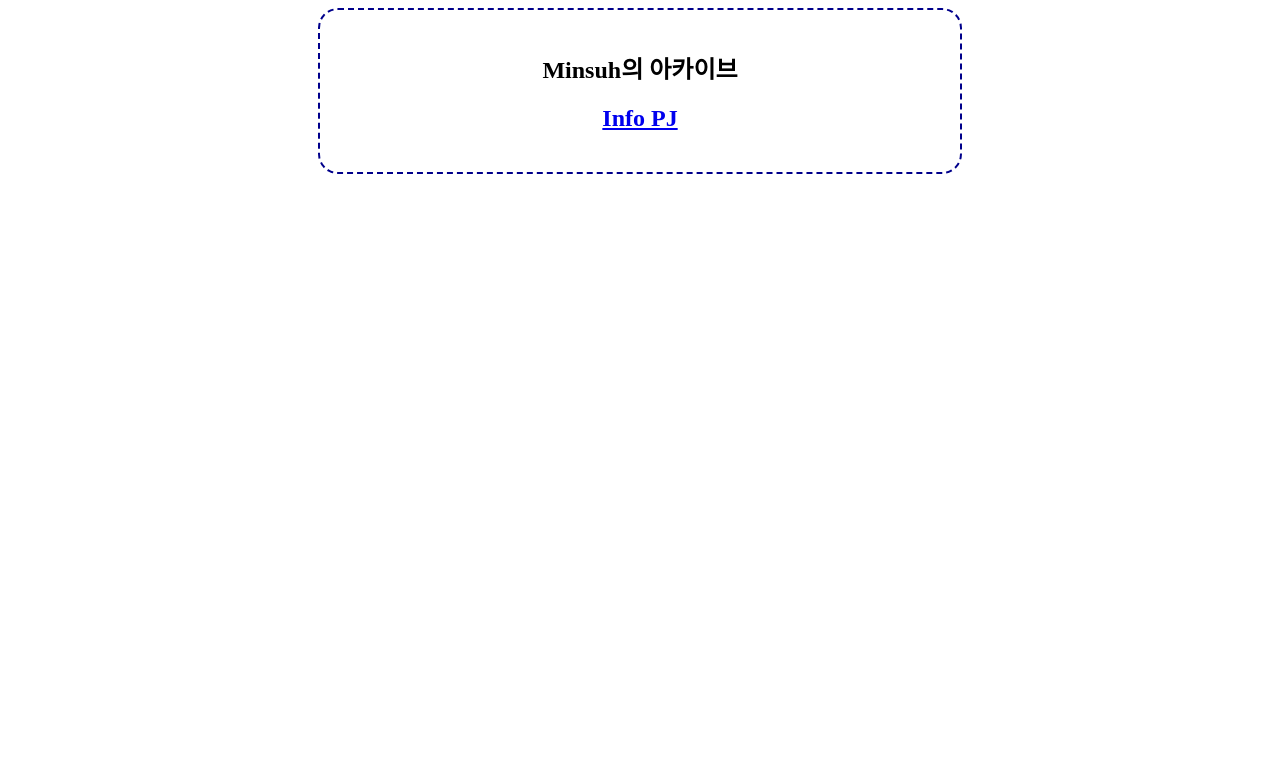
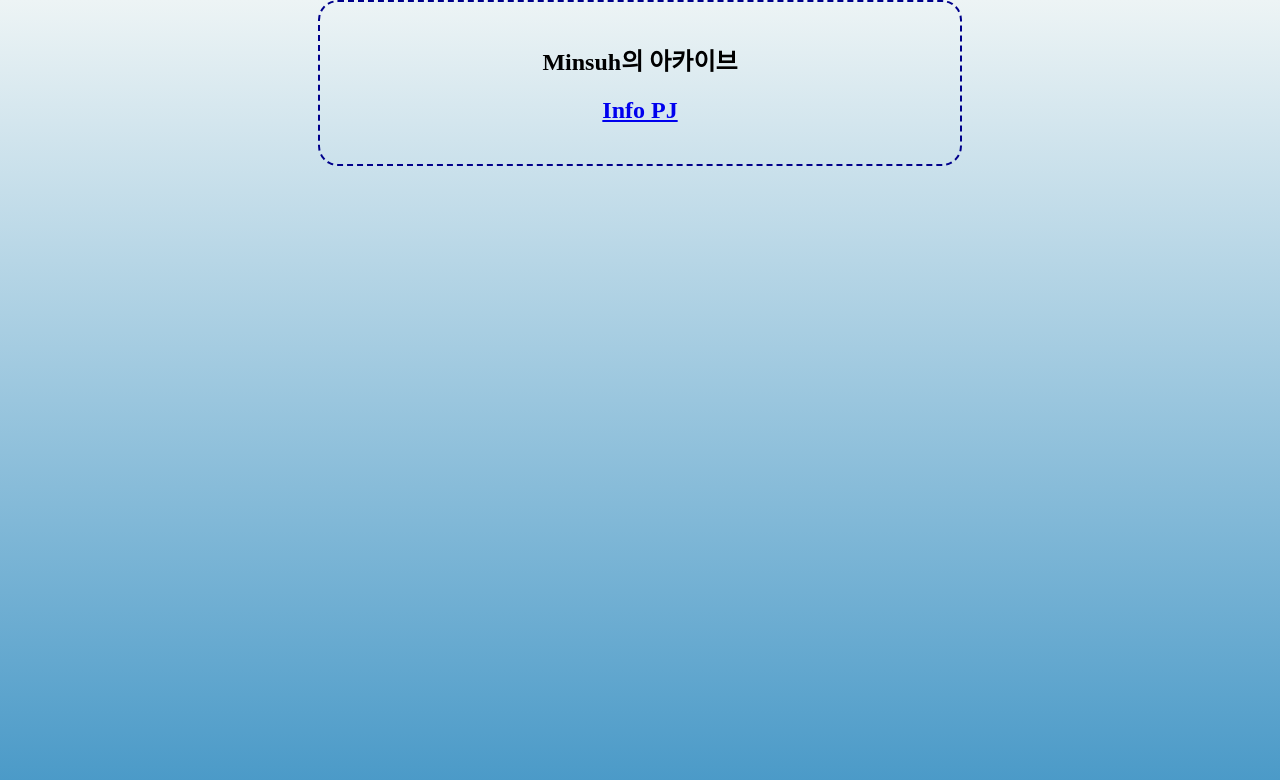
Before and after one commit to rohgubn/FED-RF-2nd-minsuhRoh, a plain HTML site: page index.html in a window 1280 px wide. Drawn offline with Linux system fonts and the light colour scheme.

Commit message:
선형 그라데이션

```diff
--- a/index.html
+++ b/index.html
@@ -5,6 +5,23 @@
         <meta name="viewport" content="width=device-width, initial-scale=1.0" />
         <title>Minsuh의 아카이브 사이트</title>
         <style>
+            html,body{
+                margin: 0;
+                padding: 0;
+                height: 100%;
+            }
+            body{
+
+                background-image:
+                linear-gradient(to bottom,rgb(237, 244, 245),rgb(71, 152, 199));
+                /*
+                    [선형 그라데이션]
+                    background-image:display: ;
+                    linear-gradient( 방향,색1,색2,색3,....)
+                    - 뱡향:
+                    to top, to left, toright, to bottom
+                */
+            }
             .wrap {
                 border: 2px dashed darkblue;
                 border-radius: 20px;
@@ -17,11 +34,10 @@
     </head>
     <body>
         <section class="wrap">
-            <h1> Minsuh의 아카이브</h1>
+            <h1>Minsuh의 아카이브</h1>
             <h2>
                 <a href="./001.HTML학습/02.Info_PJ/" target="_blank">Info PJ</a>
             </h2>
         </section>
-
     </body>
 </html>
```
Lines whose indentation alone changed are shown as unchanged.
